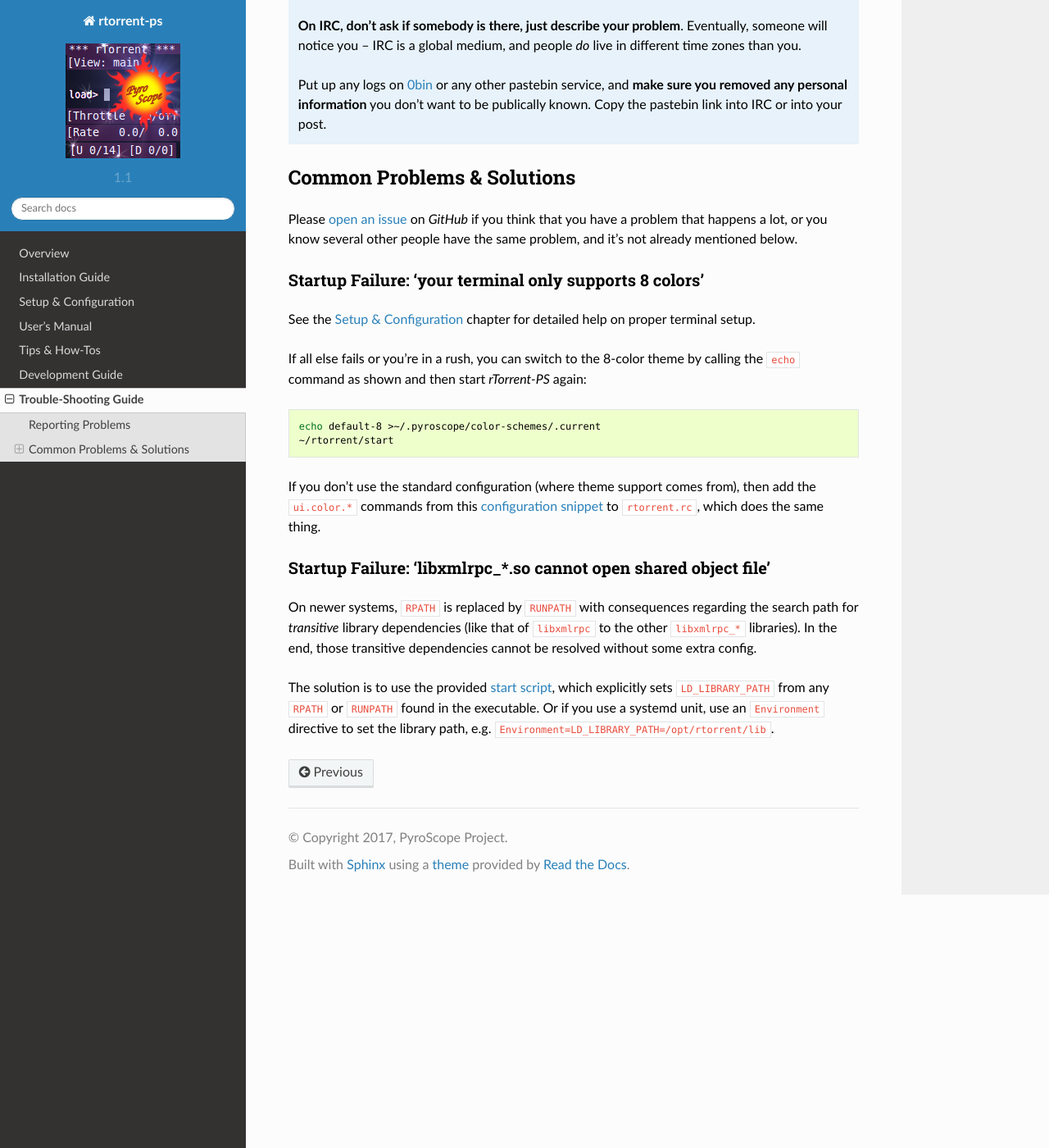
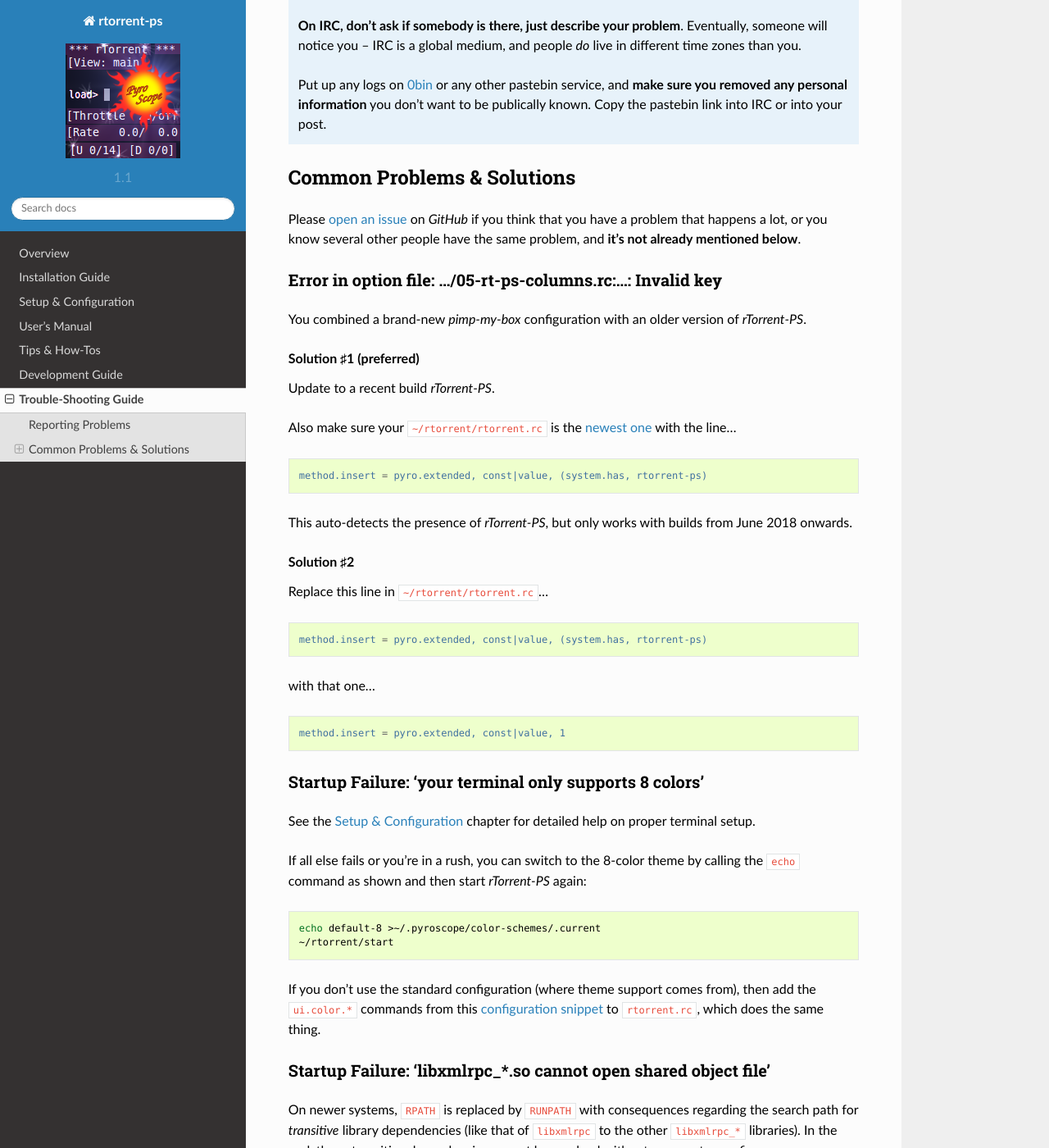
Before and after one commit to pyroscope/rtorrent-ps, a Sphinx documentation site: the page built from docs/troubleshooting.rst, in a window 1280 px wide and 1400 px high, scrolled down 598 px. Shown: the whole window at 82% size. Built offline with Sphinx 7.4.7 and the Read the Docs theme 2.0.0, drawn with Linux system fonts in a browser that asks for light colours.

Commit message:
docs: added columns-invalid-key section

```diff
--- a/docs/troubleshooting.rst
+++ b/docs/troubleshooting.rst
@@ -46,7 +46,46 @@
 
 Please `open an issue`_ on *GitHub* if you think that you have a problem that happens a lot,
 or you know several other people have the same problem,
-and it's not already mentioned below.
+and **it's not already mentioned below**.
+
+
+.. _columns-invalid-key:
+
+Error in option file: …/05-rt-ps-columns.rc:…: Invalid key
+^^^^^^^^^^^^^^^^^^^^^^^^^^^^^^^^^^^^^^^^^^^^^^^^^^^^^^^^^^
+
+You combined a brand-new `pimp-my-box` configuration with an older version of `rTorrent-PS`.
+
+
+.. rubric:: Solution ♯1 (preferred)
+
+Update to a recent build `rTorrent-PS`.
+
+Also make sure your ``~/rtorrent/rtorrent.rc`` is the `newest one`_ with the line…
+
+.. code-block:: ini
+
+    method.insert = pyro.extended, const|value, (system.has, rtorrent-ps)
+
+This auto-detects the presence of `rTorrent-PS`, but only works with builds from June 2018 onwards.
+
+
+.. rubric:: Solution ♯2
+
+Replace this line in ``~/rtorrent/rtorrent.rc``…
+
+.. code-block:: ini
+
+    method.insert = pyro.extended, const|value, (system.has, rtorrent-ps)
+
+with that one…
+
+.. code-block:: ini
+
+    method.insert = pyro.extended, const|value, 1
+
+
+.. _`newest one`: https://github.com/pyroscope/pimp-my-box/blob/master/roles/rtorrent-ps/templates/rtorrent/rtorrent.rc#L1
 
 
 .. _term-8colors:
```
